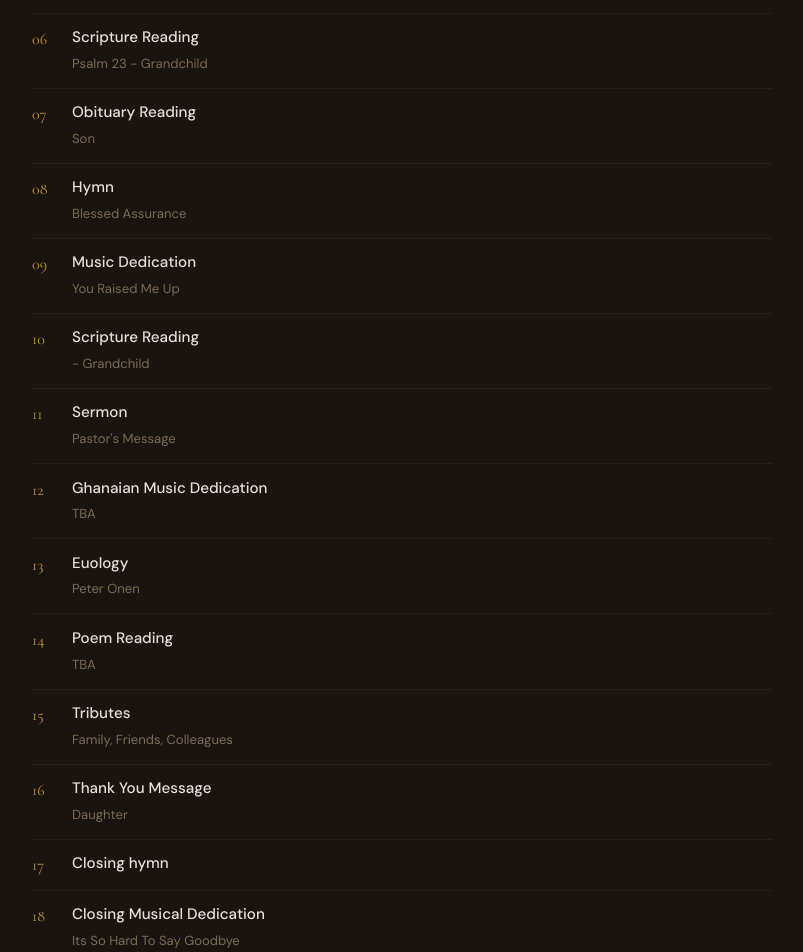
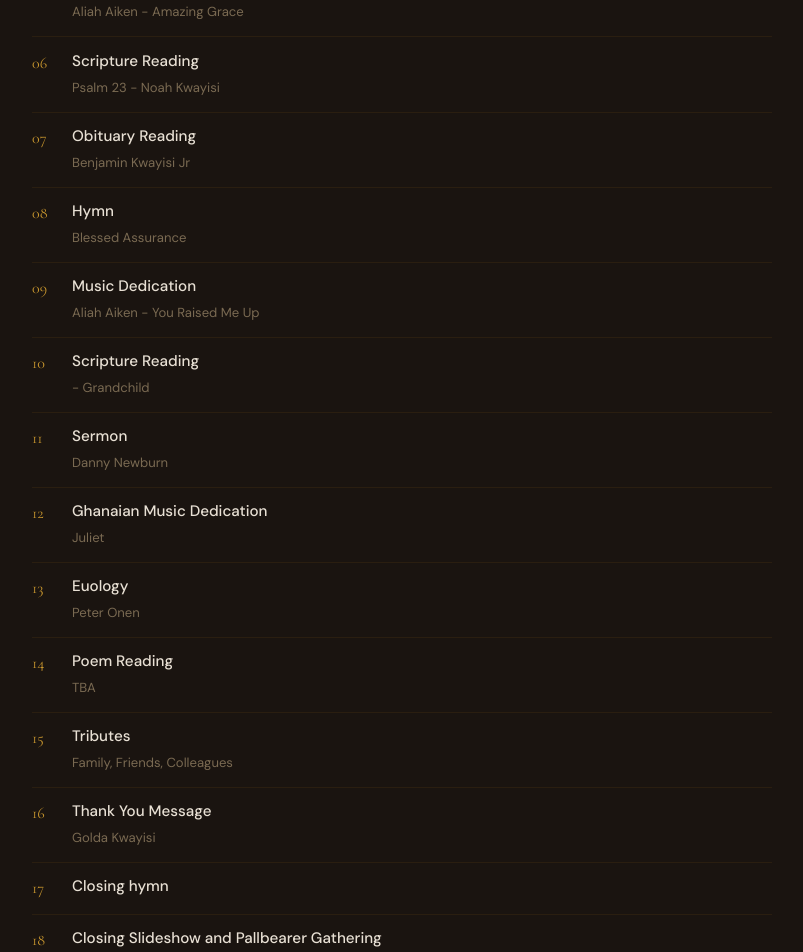
Before and after one commit to AggregateSolutions/keepingthem, a Next.js app: page /akan/benjamin-kwadwo-kwayisi in a window 1280 px wide. Shown: the part 3120-4072 px from the top of the page, without its empty margins (238-1041 px from the left). Built offline with nearby package versions, Linux system fonts and the light colour scheme; no server answers.

Commit message:
Reorder hymns and remove Abide with Me; update config details

```diff
--- a/data/akan/benjamin-kwadwo-kwayisi.ts
+++ b/data/akan/benjamin-kwadwo-kwayisi.ts
@@ -56,23 +56,23 @@ const config: MemorialConfig = {
     officiant: "",
     items: [
       { title: "Gathering Music",                 sub: "12:00 PM"},
-      { title: "Call To Order",                   sub: ""},
+      { title: "Call To Order",                   sub: "Rueben"},
       { title: "Procession ",                     sub: "" },
       { title: "Invocation",                      sub: "Pastor's Welcoming Message/Prayer - Danny Newburn" },
-      { title: "Music Dedication",                sub: "Amazing Grace" },
-      { title: "Scripture Reading",               sub: "Psalm 23 - Grandchild" },
-      { title: "Obituary Reading",                sub: "Son" },
+      { title: "Music Dedication",                sub: "Aliah Aiken - Amazing Grace" },
+      { title: "Scripture Reading",               sub: "Psalm 23 - Noah Kwayisi" },
+      { title: "Obituary Reading",                sub: "Benjamin Kwayisi Jr" },
       { title: "Hymn",                            sub: "Blessed Assurance" },
-      { title: "Music Dedication",                sub: "You Raised Me Up" },
+      { title: "Music Dedication",                sub: "Aliah Aiken - You Raised Me Up" },
       { title: "Scripture Reading",               sub: " - Grandchild" },
-      { title: "Sermon",                          sub: "Pastor's Message" },
-      { title: "Ghanaian Music Dedication",       sub: "TBA" },
+      { title: "Sermon",                          sub: "Danny Newburn" },
+      { title: "Ghanaian Music Dedication",       sub: "Juliet " },
       { title: "Euology",                         sub: "Peter Onen" },
       { title: "Poem Reading",                    sub: "TBA"},
       { title: "Tributes",                        sub: "Family, Friends, Colleagues"},
-      { title: "Thank You Message",               sub: "Daughter"},
+      { title: "Thank You Message",               sub: "Golda Kwayisi"},
       { title: "Closing hymn",                    sub: "" },
-      { title: "Closing Musical Dedication",     sub: "Its So Hard To Say Goodbye"},
+      //{ title: "Closing Musical Dedication",      sub: "Aliah Aiken - Its So Hard To Say Goodbye"},
       { title: "Closing Slideshow and Pallbearer Gathering", sub: ""},
       { title: "Committal & benediction",         sub: "" },
     ],
@@ -108,7 +108,7 @@ const config: MemorialConfig = {
         { src: "/Dad_Christmas_WintersChapel.png", alt: "Christmas",              caption: "Tree Skills" },
         { src: "/DAD_AND_UNCLE_PETER.jpeg",        alt: "With Uncle Peter",       caption: "Good Friends" },
         { src: "/Dad_78th_birthday.png",           alt: "78th Birthday",          caption: "Celebrating 78 years" },
-        { src: "/DAD_BLOWING_CANDLES.jpeg",        alt: "A Blessing",                       caption: "Indeed A Blessing"},
+        //{ src: "/DAD_BLOWING_CANDLES.jpeg",        alt: "A Blessing",             caption: "Indeed A Blessing"},
       ],
     },
     {
@@ -155,12 +155,12 @@ Beyond his professional achievements and his incredible resilience, Benjamin was
 survivors: [
   { relation: "Wife", name: "Margaret Kwayisi" },
   { relation: "Son", name: "Benjamin Kwayisi Jr." },
-  { relation: "Daughters", name: "Golda Meyer Kwayisi, Christina Appiah, Patience Kwayisi, Susie Ohene Asante, and Esther Kwayisi" },
+  { relation: "Daughters", name: "Golda Meir Kwayisi, Christina Appiah, Patience Kwayisi, Susie Ohene Asante, and Esther Kwayisi" },
 ],
 preceded: [
-  { relation: "Wife", name: "Beatrice Emelia Offei" },
+  { relation: "First Wife", name: "Beatrice Emelia Offei" },
   { relation: "Parents", name: "Comfort Afua Afi and Kwaku Atiemo" },
-  { relation: "Sister", name: "Bernice Gloria Aboagye" },
+  { relation: "Daughter", name: "Bernice Gloria Aboagye" },
 ],
 
 acknowledgements: {
@@ -178,63 +178,6 @@ acknowledgements: {
 },
 
 hymns: [
-  {
-    title: "Rock of Ages",
-    lyrics: `Rock of Ages, cleft for me,
-let me hide myself in thee;
-let the water and the blood,
-from thy wounded side which flowed,
-be of sin the double cure;
-save from wrath and make me pure.
-
-Not the labors of my hands
-can fulfill thy law's demands;
-could my zeal no respite know,
-could my tears forever flow,
-all for sin could not atone;
-thou must save, and thou alone.
-
-Nothing in my hand I bring,
-simply to the cross I cling;
-naked, come to thee for dress;
-helpless, look to thee for grace;
-foul, I to the fountain fly;
-wash me, Savior, or I die.
-
-While I draw this fleeting breath,
-when mine eyes shall close in death,
-when I soar to worlds unknown,
-see thee on thy judgment throne,
-Rock of Ages, cleft for me,
-let me hide myself in thee.`,
-  },
-  {
-    title: "Abide with Me",
-    lyrics: `Abide with me; falls the eventide;
-The darkness deepens; Lord with me abide.
-When other helpers, fail and comforts flee,
-Help of the helpless, abide with me.
-
-Thou on my head, in early youth didst smile;
-And, though rebellious, and perverse meanwhile,
-Thou hast not left me, though I oft left Thee,
-On to the close Lord, abide with me.
-
-I need Thy presence, every passing hour.
-What but Thy grace, can foil the tempter's power?
-Who, like Thyself, my guide and stay can be?
-Through cloud and sunshine, abide with me.
-
-I fear no foe, with Thee at hand to bless
-Ills have no weight, tears lose their bitterness
-Where is thy sting death? Where grave thy victory?
-I triumph still, abide with me.
-
-Hold Thou Thy cross, before my closing eyes;
-Shine through the gloom, and point me to the skies.
-Heaven's morning breaks, and earth's vain shadows flee;
-In life, in death, Lord, abide with me.`,
-  },
   {
     title: "Blessed Assurance",
     lyrics: `Blessed assurance, Jesus is mine!
@@ -267,6 +210,37 @@ praising my Savior all the day long;
 this is my story, this is my song,
 praising my Savior all the day long.`,
   },
+
+  {
+    title: "Rock of Ages",
+    lyrics: `Rock of Ages, cleft for me,
+let me hide myself in thee;
+let the water and the blood,
+from thy wounded side which flowed,
+be of sin the double cure;
+save from wrath and make me pure.
+
+Not the labors of my hands
+can fulfill thy law's demands;
+could my zeal no respite know,
+could my tears forever flow,
+all for sin could not atone;
+thou must save, and thou alone.
+
+Nothing in my hand I bring,
+simply to the cross I cling;
+naked, come to thee for dress;
+helpless, look to thee for grace;
+foul, I to the fountain fly;
+wash me, Savior, or I die.
+
+While I draw this fleeting breath,
+when mine eyes shall close in death,
+when I soar to worlds unknown,
+see thee on thy judgment throne,
+Rock of Ages, cleft for me,
+let me hide myself in thee.`,
+  },
 ],
   };
 
```
